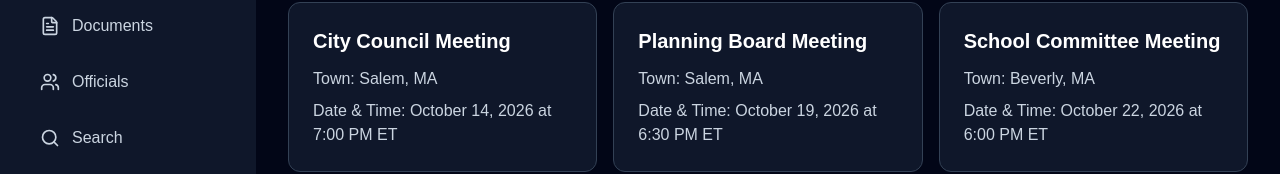
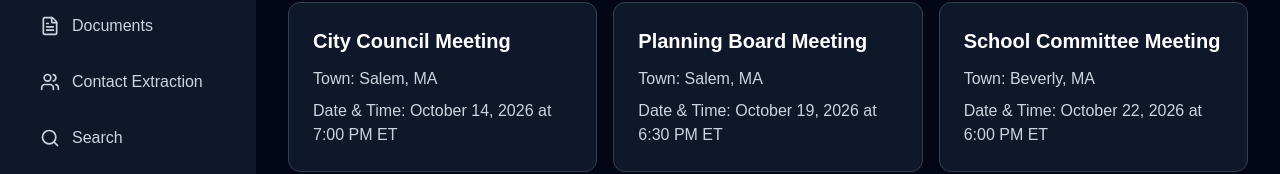
Before and after one commit to Civic-Radar/civicradar-project, a Next.js app: page /dashboard in a window 1280 px wide. Shown: the part 198-372 px from the top of the page. Built offline with nearby package versions, Linux system fonts and the light colour scheme.

Commit message:
Shared sidebar layout for app pages

```diff
--- a/app/dashboard/page.tsx
+++ b/app/(app)/dashboard/page.tsx
@@ -1,5 +1,3 @@
-
-import Sidebar from "../components/Sidebar";
 const meetings = [
   {
     id: 1,
@@ -23,9 +21,6 @@ const meetings = [
 
 export default function DashboardPage() {
   return (
-    <div className="flex min-h-screen bg-slate-950">
-      <Sidebar />
-
       <main className="min-w-0 flex-1 p-8 text-white">
       <h1 className="text-3xl font-bold">
         Civic Radar Dashboard
@@ -63,6 +58,5 @@ export default function DashboardPage() {
         </div>
       </section>
     </main>
-    </div>
   );
 }
--- a/app/extract/page.tsx
+++ b/app/(app)/extract/page.tsx
@@ -9,7 +9,7 @@
 
 import Link from 'next/link';
 import { useEffect, useState } from 'react';
-import type { ExtractableDocument, Extraction } from '../../lib/extractions';
+import type { ExtractableDocument, Extraction } from '../../../lib/extractions';
 
 function formatDateTime(iso: string) {
   const d = new Date(iso);
--- /dev/null
+++ b/app/(app)/layout.tsx
@@ -0,0 +1,11 @@
+import Sidebar from "../components/Sidebar";
+
+export default function AppLayout({ children }: { children: React.ReactNode }) {
+  return (
+    <div className="flex min-h-screen bg-slate-950">
+      <Sidebar />
+
+      <div className="min-w-0 flex-1">{children}</div>
+    </div>
+  );
+}
--- a/app/components/Sidebar.tsx
+++ b/app/components/Sidebar.tsx
@@ -18,7 +18,7 @@ const navigation = [
   { name: "Dashboard", href: "/dashboard", icon: LayoutDashboard },
   { name: "Meetings", href: "/meetings", icon: CalendarDays },
   { name: "Documents", href: "/documents", icon: FileText },
-  { name: "Officials", href: "/officials", icon: Users },
+  { name: "Contact Extraction", href: "/extract", icon: Users },
   { name: "Search", href: "/search", icon: Search },
   { name: "Preferences", href: "/preferences", icon: Settings },
   { name: "Profile", href: "/profile", icon: CircleUserRound },
```
Also changed, not shown: app/(app)/meetings/meetings.module.css (renamed from app/meetings/meetings.module.css), app/(app)/meetings/page.tsx (renamed from app/meetings/page.tsx), app/(app)/preferences/TownPreferences.tsx (renamed from app/preferences/TownPreferences.tsx), app/(app)/preferences/page.tsx (renamed from app/preferences/page.tsx), app/(app)/profile/page.tsx (renamed from app/profile/page.tsx).
